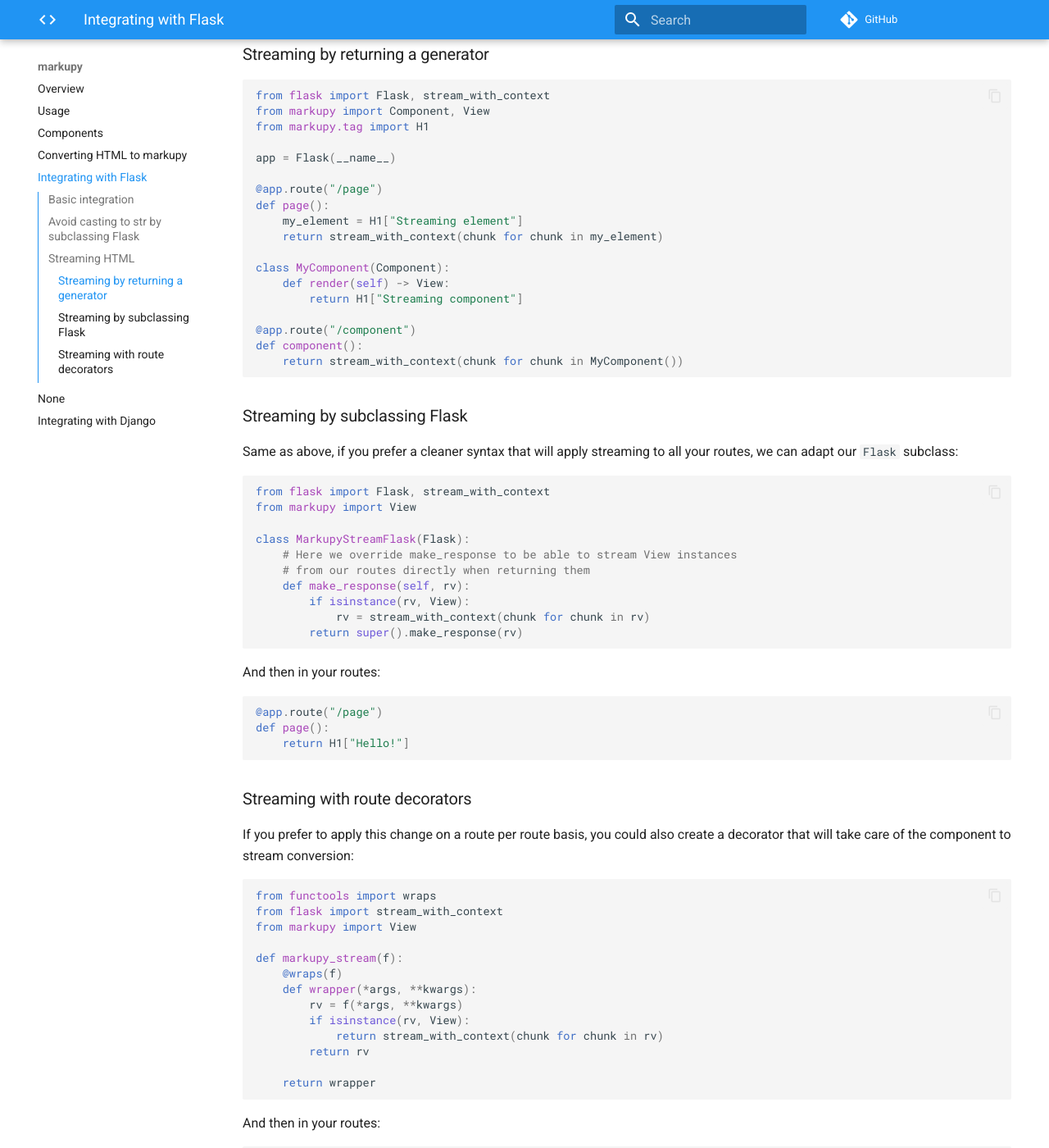
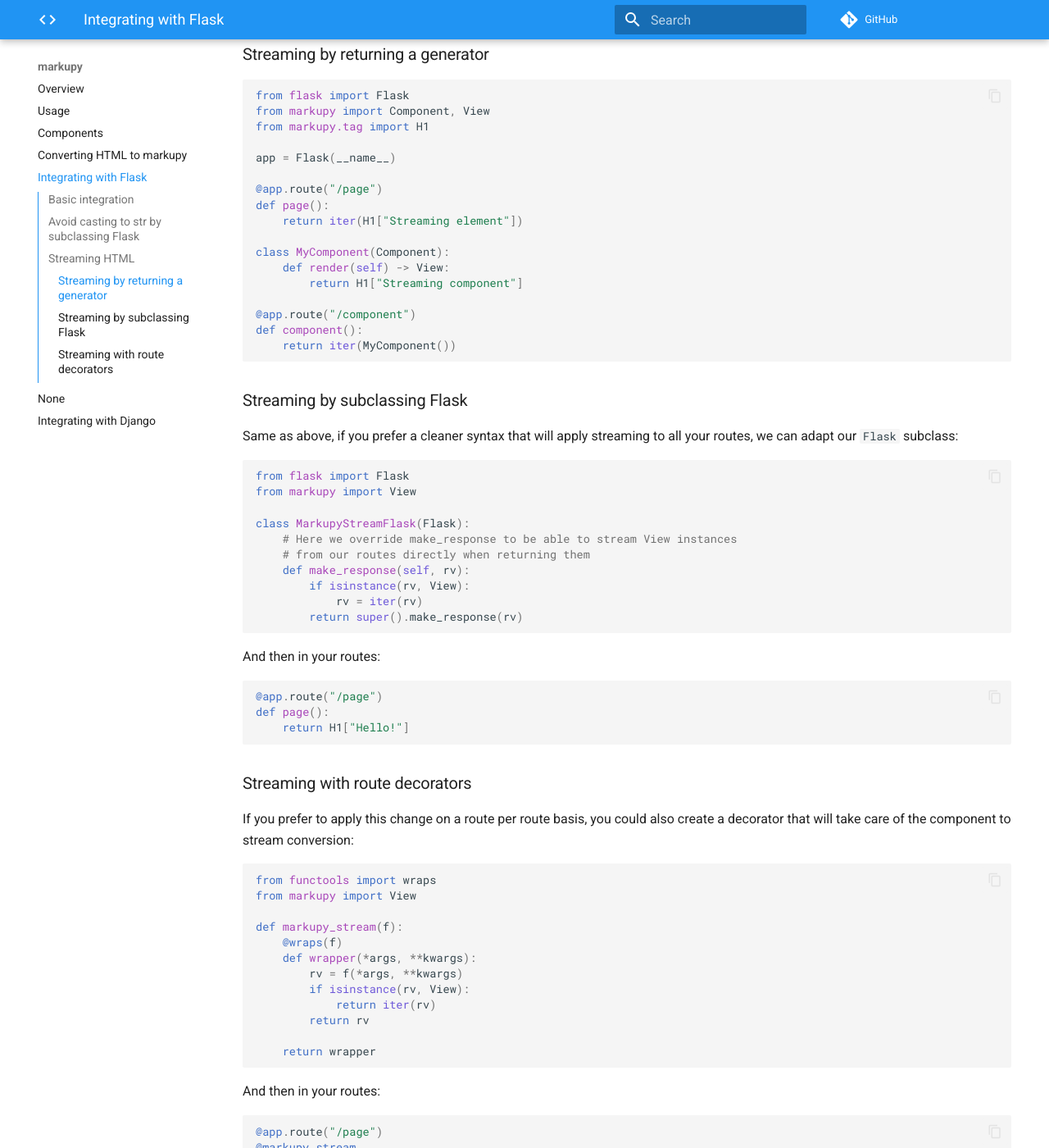
Before and after one commit to witiz/markupy, an MkDocs documentation site: the page built from docs/flask.md, in a window 1280 px wide and 1400 px high, scrolled down 1832 px. Shown: the whole window at 82% size. Built offline with MkDocs 1.6.1 and Material for MkDocs 9.7.7, drawn with Linux system fonts in a browser that asks for light colours; comment, search, counter and statistics services are not loaded.

Commit message:
Update flask streaming docs

````diff
--- a/docs/flask.md
+++ b/docs/flask.md
@@ -83,7 +83,7 @@
 ### Streaming by returning a generator
 
 ```python
-from flask import Flask, stream_with_context
+from flask import Flask
 from markupy import Component, View
 from markupy.tag import H1
 
@@ -91,8 +91,7 @@
 
 @app.route("/page")
 def page():
-    my_element = H1["Streaming element"]
-    return stream_with_context(chunk for chunk in my_element)
+    return iter(H1["Streaming element"])
 
 class MyComponent(Component):
     def render(self) -> View:
@@ -100,7 +99,7 @@
 
 @app.route("/component")
 def component():
-    return stream_with_context(chunk for chunk in MyComponent())
+    return iter(MyComponent())
 ```
 
 ### Streaming by subclassing Flask
@@ -108,7 +107,7 @@
 Same as above, if you prefer a cleaner syntax that will apply streaming to all your routes, we can adapt our `Flask` subclass:
 
 ```python
-from flask import Flask, stream_with_context
+from flask import Flask
 from markupy import View
 
 class MarkupyStreamFlask(Flask):
@@ -116,7 +115,7 @@
     # from our routes directly when returning them
     def make_response(self, rv):
         if isinstance(rv, View):
-            rv = stream_with_context(chunk for chunk in rv)
+            rv = iter(rv)
         return super().make_response(rv)
 ```
 
@@ -134,7 +133,6 @@
 
 ```python
 from functools import wraps
-from flask import stream_with_context
 from markupy import View
 
 def markupy_stream(f):
@@ -142,7 +140,7 @@
     def wrapper(*args, **kwargs):
         rv = f(*args, **kwargs)
         if isinstance(rv, View):
-            return stream_with_context(chunk for chunk in rv)
+            return iter(rv)
         return rv
 
     return wrapper
````
